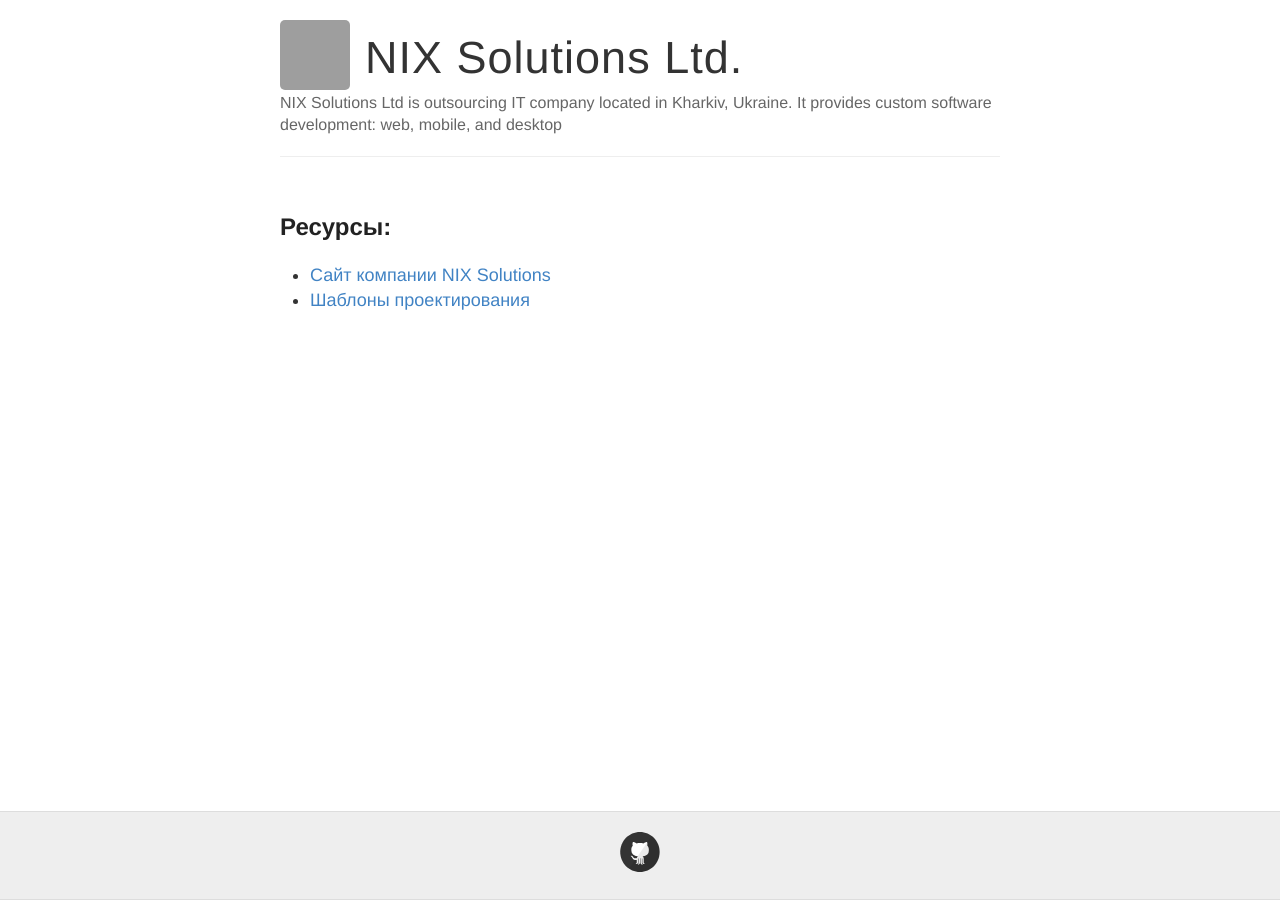
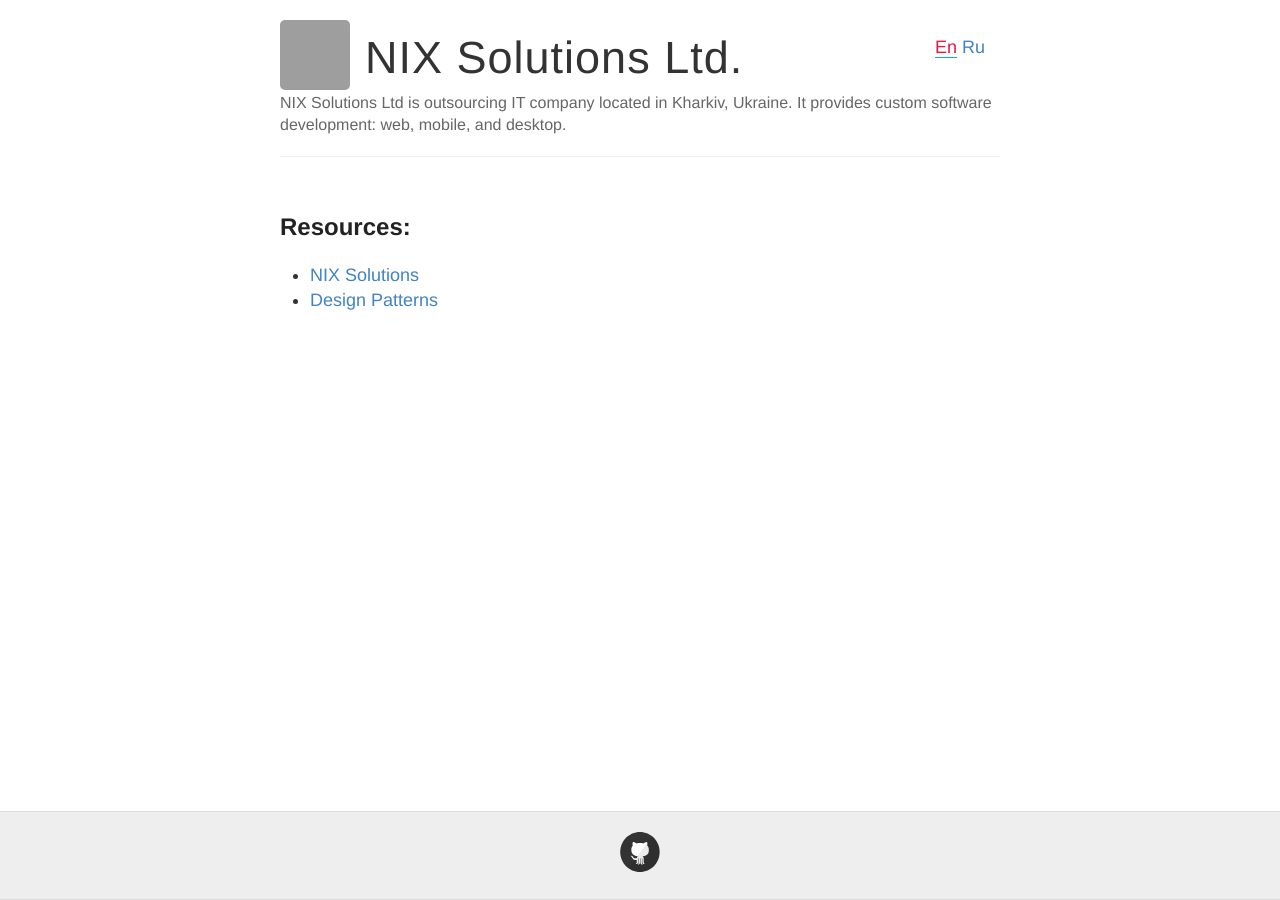
Before and after one commit to nixsolutions/nixsolutions.github.io, a Jekyll site: the page built from _pages/index.md, in a window 1280 px wide. Built offline with Jekyll 4.4.1, drawn with Linux system fonts in a browser that asks for light colours; grey boxes are pictures that could not be loaded.

Commit message:
Implement multilang

```diff
--- a/_config.yml
+++ b/_config.yml
@@ -24,7 +24,7 @@ url: http://nixsolutions.github.io
 
 baseurl: ""
 
-permalink: /:title/
+permalink: "/_pages/"
 
 # The release of Jekyll Now that you're using
 version: v1.2.0
@@ -42,6 +42,8 @@ gems:
   - jekyll-sitemap # Create a sitemap using the official Jekyll sitemap gem
   - jekyll-feed # Create an Atom feed using the official Jekyll feed gem
 
+include: ["_pages"]
+
 exclude:
   - Gemfile
   - Gemfile.lock
--- /dev/null
+++ b/_includes/lang.html
@@ -0,0 +1,6 @@
+<div>
+  <ul class="lang">
+    <li><a href="/" {% if page.lang == "en" %}class="active"{% endif %}>En</a></li>
+    <li><a href="/ru/" {% if page.lang == "ru" %}class="active"{% endif %}>Ru</a></li>
+  </ul>
+</div>
--- a/_includes/main.md
+++ b/_includes/main.md
@@ -1,4 +1,4 @@
-Ресурсы:
+{{ site.data[page.lang].resources }}:
 --
-* [Сайт компании NIX Solutions](https://www.nixsolutions.com/ru/)
-* [Шаблоны проектирования](https://nixsolutions.github.io/design-patterns/)
+* [{{ site.data[page.lang].links.nix.title }}]({{ site.data[page.lang].links.nix.href }})
+* [{{ site.data[page.lang].links.design-patterns.title }}]({{ site.data[page.lang].links.design-patterns.href }})
--- a/_layouts/default.html
+++ b/_layouts/default.html
@@ -1,7 +1,9 @@
 <!DOCTYPE html>
 <html>
 <head>
-  <title>{% if page.title %}{{ page.title }} – {% endif %}{{ site.name }} – {{ site.description }}</title>
+  <title>
+    {% if page.title %}{{ page.title }} – {% endif %}
+    {{ site.name }} – {{ site.data[page.lang].description }}</title>
 
   {% include meta.html %}
 
@@ -21,11 +23,13 @@
   <div class="container">
     <header class="masthead clearfix">
       <a href="{{ site.baseurl }}/" class="site-avatar"><img src="{{ site.avatar }}"/></a>
-
+      {% include lang.html %}
       <div class="site-info">
         <h1 class="site-name"><a href="{{ site.baseurl }}/">{{ site.name }}</a></h1>
-        <p class="site-description">{{ site.description }}</p>
+        <p class="site-description">{{ site.data[page.lang].description }}</p>
       </div>
+
+
 
     </header>
   </div>
--- a/index.md
+++ b/_pages/index.md
@@ -1,5 +1,7 @@
 ---
 layout: default
+permalink: /
+lang: en
 ---
 
 {% include main.md %}
--- a/style.scss
+++ b/style.scss
@@ -222,6 +222,20 @@ img {
   text-align: center;
 }
 
+.lang {
+  margin: 15px;
+  float: right;
+}
+
+.lang li {
+  display: inline;
+}
+
+.lang li a.active {
+  color: #EB1746;
+  border-bottom: 1px solid #00ACED;
+}
+
 footer {
   padding: 20px 0;
   text-align: center;
```
Also changed, not shown: _data/en.yml (added, +9 -0 lines), _data/ru.yml (added, +9 -0 lines), _pages/ru-index.md (added, +7 -0 lines).
